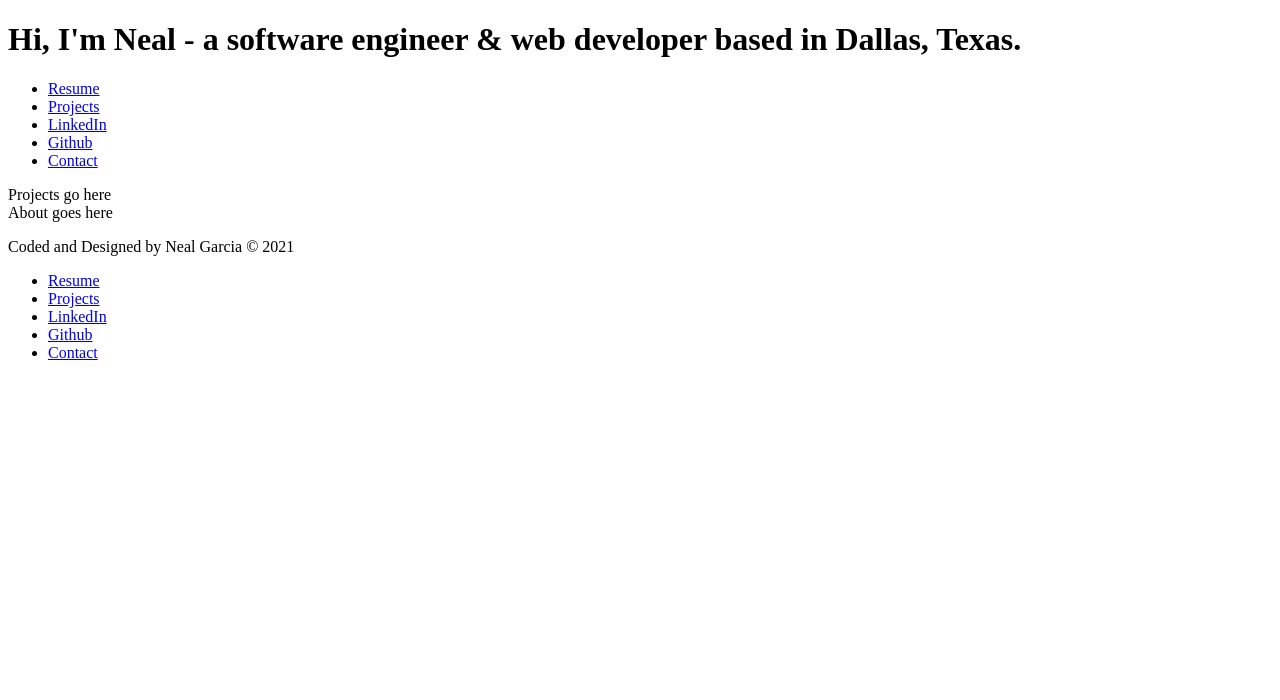
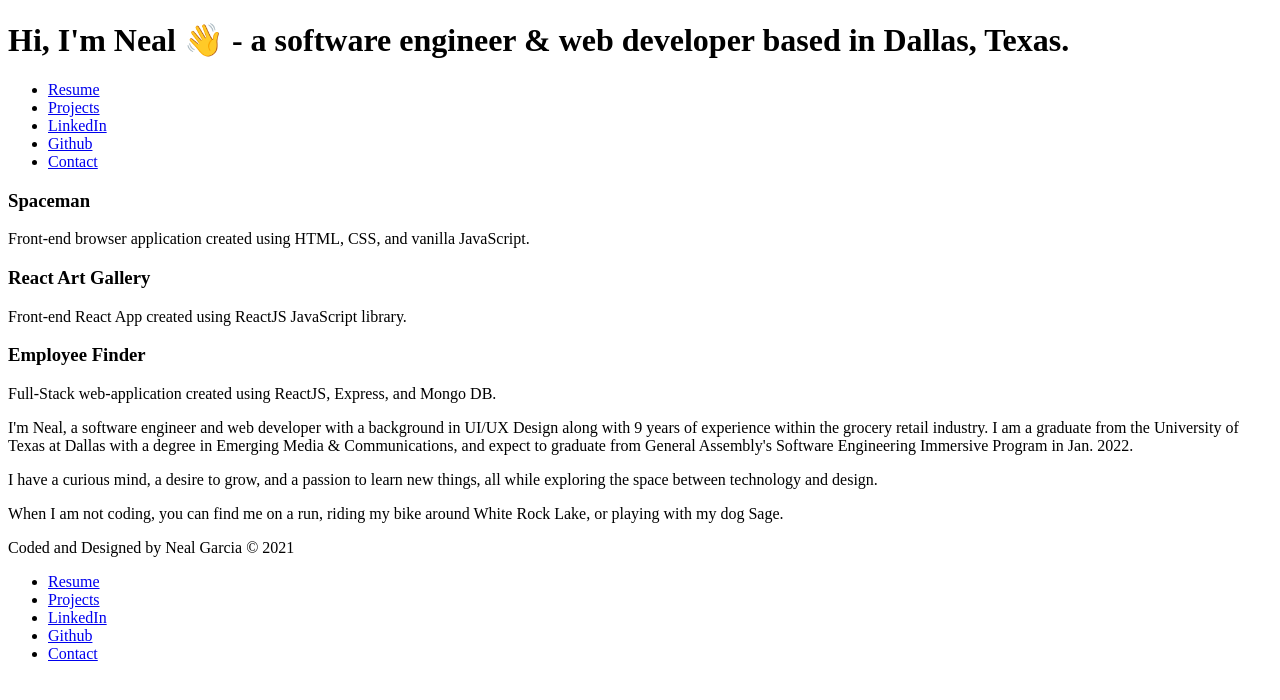
Before and after one commit to NealGarcia/portfolio-website, a plain HTML site: page index.html in a window 1280 px wide. Drawn offline with Linux system fonts and the light colour scheme.

Commit message:
structure and layout of main page

```diff
--- a/index.html
+++ b/index.html
@@ -6,10 +6,11 @@
     <meta name="viewport" content="width=device-width, initial-scale=1.0">
     <title>Document</title>
     <link rel="stylesheet" href="styles.css">
+    <title>Neal Garcia</title>
 </head>
 <body>
     <header>
-        <h1> Hi, I'm <span>Neal</span> - a software engineer & web developer based in <span>Dallas, Texas.</span></h1>
+        <h1> Hi, I'm <span>Neal</span> 👋  - a software engineer & web developer based in <span>Dallas, Texas.</span></h1>
         <div class = "headerLinks">
             <ul>
                 <li><a href = "#">Resume</a></li>
@@ -22,8 +23,30 @@
     <header>
 
     <main>
-        <div class = "projectsContainer">Projects go here</div>
-        <div class = "about">About goes here</div>
+        <div class = "projectsContainer">
+            <div class = "card" id = "project1">
+                <h3>Spaceman</h3>
+                <p>Front-end browser application created using HTML, CSS, and vanilla JavaScript.</p>
+            </div>
+            <div class = "card" id = "project2">
+                <h3>
+                    React Art Gallery
+                </h3>
+                <p>Front-end React App created using ReactJS JavaScript library.</p>
+            </div>
+            <div class = "card" id = "project3">
+                <h3>Employee Finder</h3>
+                <p>Full-Stack web-application created using ReactJS, Express, and Mongo DB.</p>
+            </div>
+        </div>
+
+        <div class = "about">
+            <p>I'm Neal, a software engineer and web developer with a background in UI/UX Design along with 9 years of experience within the grocery retail industry.
+               I am a graduate from the University of Texas at Dallas with a degree in Emerging Media & Communications, and expect to graduate from General Assembly's
+               Software Engineering Immersive Program in Jan. 2022.</p>
+            <p>I have a curious mind, a desire to grow, and a passion to learn new things, all while exploring the space between technology and design.</p>
+            <p>When I am not coding, you can find me on a run, riding my bike around White Rock Lake, or playing with my dog Sage.</p>
+        </div>
     </main>
 
 
```
